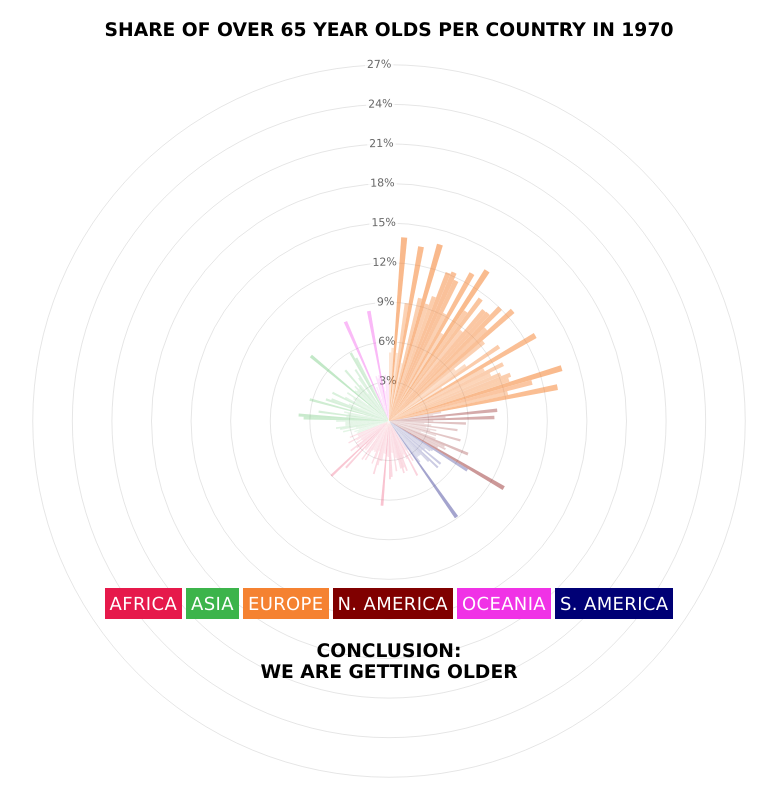
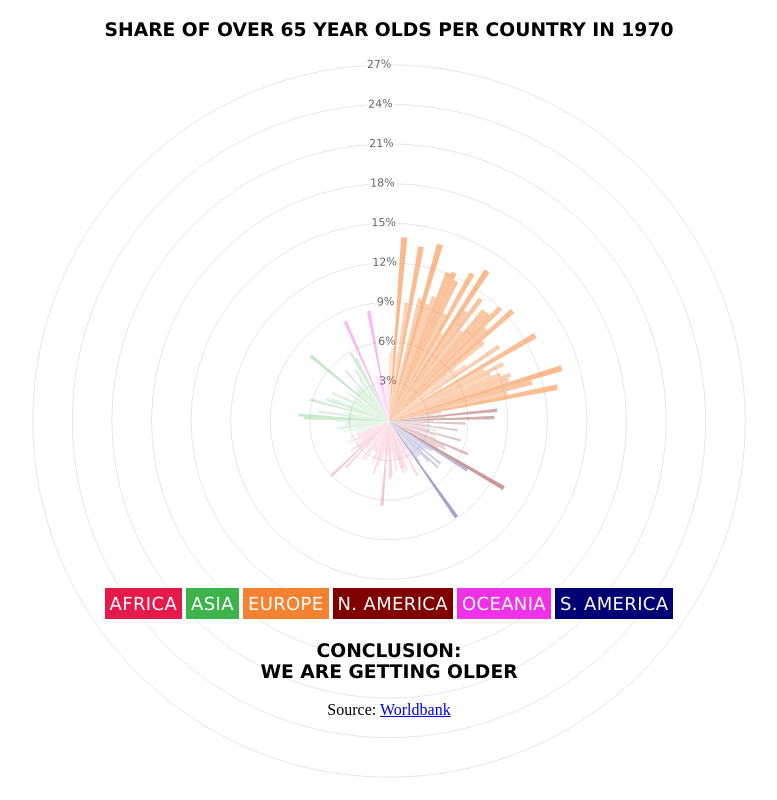
Before and after one commit to ebuddj/2019-elderly, a React app: page / in a window 1280 px wide. Shown: the whole page, without its empty margins (251-1028 px from the left). Built offline with nearby package versions, Linux system fonts and the light colour scheme; a web font is replaced by a local one.

Commit message:
Added source

```diff
--- a/src/jsx/App.jsx
+++ b/src/jsx/App.jsx
@@ -188,6 +188,7 @@ class App extends Component {
           </legend>
         </div>
         <h3>Conclusion:<br />We are getting older</h3>
+        <p>Source: <a href="https://data.worldbank.org/">Worldbank</a></p>
       </div>
     );
   }
```
